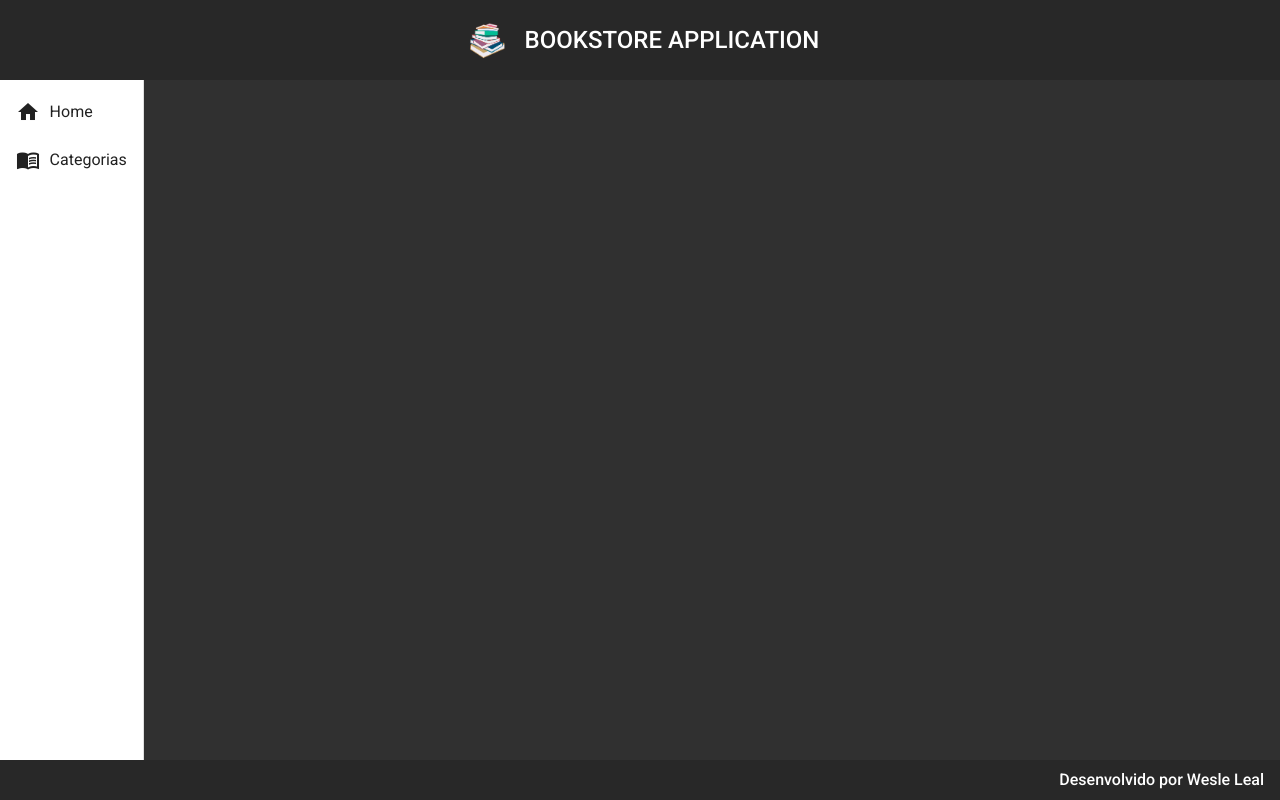
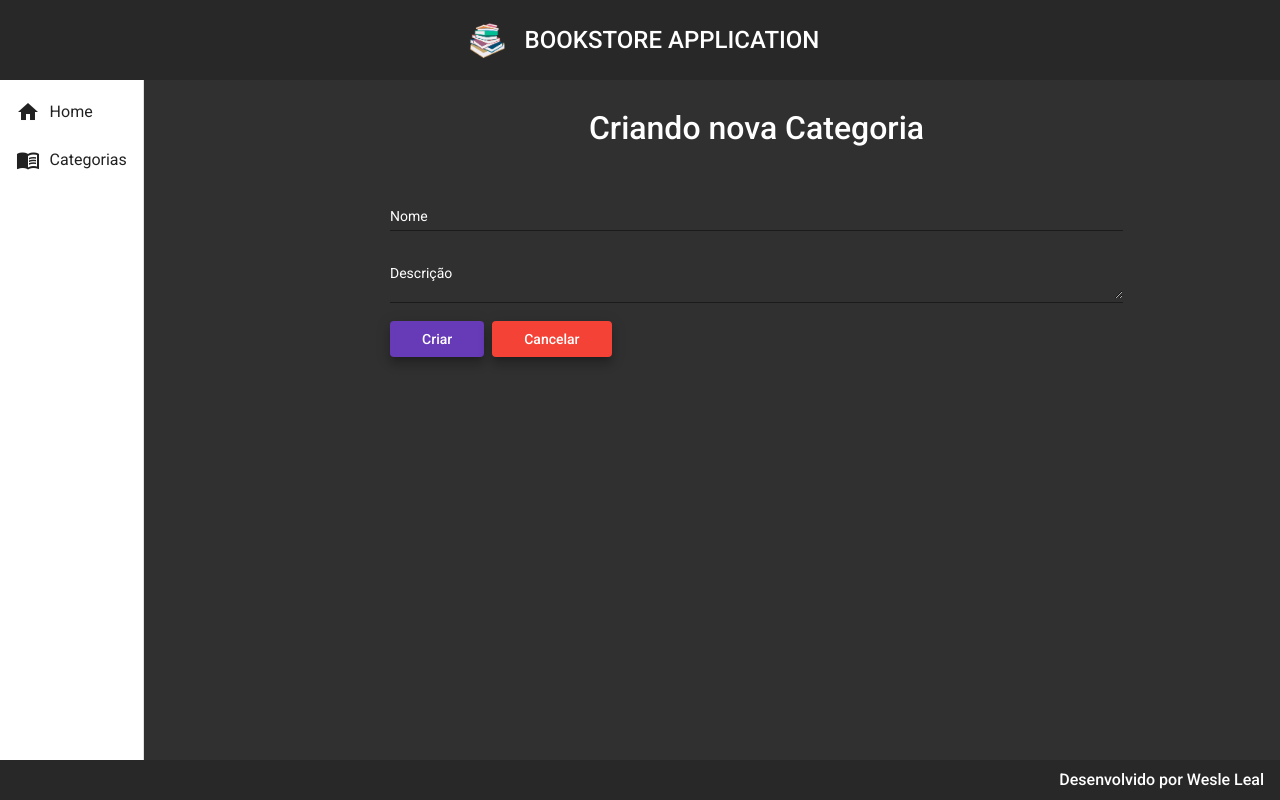
Before and after one commit to WesleDev/bookstore-front, an Angular app: page /categorias/create in a window 1280 px wide. Before the commit this address led to /. Built offline with nearby package versions, Linux system fonts and the light colour scheme.

Commit message:
Metodo create implementado para categoria

```diff
--- a/src/app/app-routing.module.ts
+++ b/src/app/app-routing.module.ts
@@ -1,5 +1,6 @@
 import { NgModule } from '@angular/core';
 import { RouterModule, Routes } from '@angular/router';
+import { CategoriaCreateComponent } from './components/views/categoria/categoria-create/categoria-create.component';
 import { CategoriaReadComponent } from './components/views/categoria/categoria-read/categoria-read.component';
 import { HomeComponent } from './components/views/home/home.component';
 
@@ -12,6 +13,10 @@
     path: 'categorias',
     component: CategoriaReadComponent,
   },
+  {
+    path: 'categorias/create',
+    component: CategoriaCreateComponent,
+  },
 ];
 
 @NgModule({
--- a/src/app/components/views/categoria.service.ts
+++ b/src/app/components/views/categoria.service.ts
@@ -1,5 +1,6 @@
 import { HttpClient } from '@angular/common/http';
 import { Injectable } from '@angular/core';
+import { MatSnackBar } from '@angular/material/snack-bar';
 import { Observable } from 'rxjs';
 import { environment } from 'src/environments/environment';
 import { Categoria } from './categoria/categorial.model';
@@ -10,10 +11,23 @@
 export class CategoriaService {
   baseUrl: String = environment.baseUrl;
 
-  constructor(private http: HttpClient) {}
+  constructor(private http: HttpClient, private _snack: MatSnackBar) {}
 
   findAll(): Observable<Categoria[]> {
     const url = `${this.baseUrl}/categorias`;
     return this.http.get<Categoria[]>(url);
   }
+
+  create(categoria: Categoria): Observable<Categoria> {
+    const url = `${this.baseUrl}/categorias`;
+    return this.http.post<Categoria>(url, categoria);
+  }
+
+  mensagem(str: String): void {
+    this._snack.open(`${str}`, 'OK', {
+      horizontalPosition: 'end',
+      verticalPosition: 'top',
+      duration: 3000,
+    });
+  }
 }
--- /dev/null
+++ b/src/app/components/views/categoria/categoria-create/categoria-create.component.css
@@ -0,0 +1,35 @@
+form {
+  text-align: center;
+  width: 70%;
+  margin: 2rem auto 0;
+}
+
+h1 {
+  font-size: 2rem;
+  font-weight: 500;
+  margin-bottom: 3rem;
+}
+
+.form {
+  width: 100%;
+  color: #fff;
+}
+
+.buttons {
+  width: 100%;
+  text-align: start;
+}
+
+mat-label {
+  color: #fff;
+}
+
+::placeholder {
+  color: #fff;
+}
+
+button {
+  margin-right: .5rem;
+  padding-right: 2rem;
+  padding-left: 2rem;
+}
--- /dev/null
+++ b/src/app/components/views/categoria/categoria-create/categoria-create.component.html
@@ -0,0 +1,18 @@
+<form>
+  <h1>Criando nova Categoria</h1>
+
+  <mat-form-field class="form">
+    <mat-label>Nome</mat-label>
+    <input matInput [(ngModel)]="categoria.name" type="text" name="name" placeholder="Ex. Computação">
+  </mat-form-field>
+  <mat-form-field class="form">
+    <mat-label>Descrição</mat-label>
+    <textarea matInput [(ngModel)]="categoria.description" type="text" name="description"
+      placeholder="Ex. Livros de Computação"></textarea>
+  </mat-form-field>
+
+  <div class="buttons">
+    <button (click)="create()" class="mat-elevation-z8" mat-flat-button color="primary">Criar</button>
+    <button class="mat-elevation-z8" mat-flat-button color="warn">Cancelar</button>
+  </div>
+</form>
--- /dev/null
+++ b/src/app/components/views/categoria/categoria-create/categoria-create.component.ts
@@ -0,0 +1,34 @@
+import { Component, OnInit } from '@angular/core';
+import { Router } from '@angular/router';
+import { CategoriaService } from '../../categoria.service';
+import { Categoria } from '../categorial.model';
+
+@Component({
+  selector: 'app-categoria-create',
+  templateUrl: './categoria-create.component.html',
+  styleUrls: ['./categoria-create.component.css'],
+})
+export class CategoriaCreateComponent implements OnInit {
+  categoria: Categoria = {
+    name: '',
+    description: '',
+  };
+
+  constructor(private service: CategoriaService, private router: Router) {}
+
+  ngOnInit(): void {}
+
+  create(): void {
+    this.service.create(this.categoria).subscribe(
+      (resposta) => {
+        this.router.navigate(['categorias']);
+        this.service.mensagem('Categoria criada com sucesso!!😍');
+      },
+      (err) => {
+        for (let i = 0; i < err.error.errors.length; i++) {
+          this.service.mensagem(err.error.errors[i].message);
+        }
+      }
+    );
+  }
+}
--- a/src/app/components/views/categoria/categoria-read/categoria-read.component.html
+++ b/src/app/components/views/categoria/categoria-read/categoria-read.component.html
@@ -3,7 +3,9 @@
     <h1>Categoria</h1>
   </div>
 
-  <button class="mat-elevation-z8" mat-flat-button color="primary">Nova Categoria</button>
+  <button class="mat-elevation-z8" (click)="navegarParaCategoriaCreate()" mat-flat-button color="primary">Nova
+    Categoria</button>
+
   <div class="mat-elevation-z8 content-table">
     <table class="table" mat-table [dataSource]="categorias">
 
--- a/src/app/components/views/categoria/categoria-read/categoria-read.component.ts
+++ b/src/app/components/views/categoria/categoria-read/categoria-read.component.ts
@@ -1,4 +1,5 @@
 import { Component, OnInit } from '@angular/core';
+import { Router } from '@angular/router';
 import { CategoriaService } from '../../categoria.service';
 import { Categoria } from '../categorial.model';
 
@@ -18,7 +19,7 @@
     'actions',
   ];
 
-  constructor(private service: CategoriaService) {}
+  constructor(private service: CategoriaService, private router: Router) {}
 
   ngOnInit(): void {
     this.findAll();
@@ -30,4 +31,8 @@
       this.categorias = resposta;
     });
   }
+
+  navegarParaCategoriaCreate() {
+    this.router.navigate(['categorias/create']);
+  }
 }
```
Also changed, not shown: src/app/app.module.ts (+10 -0 lines).
